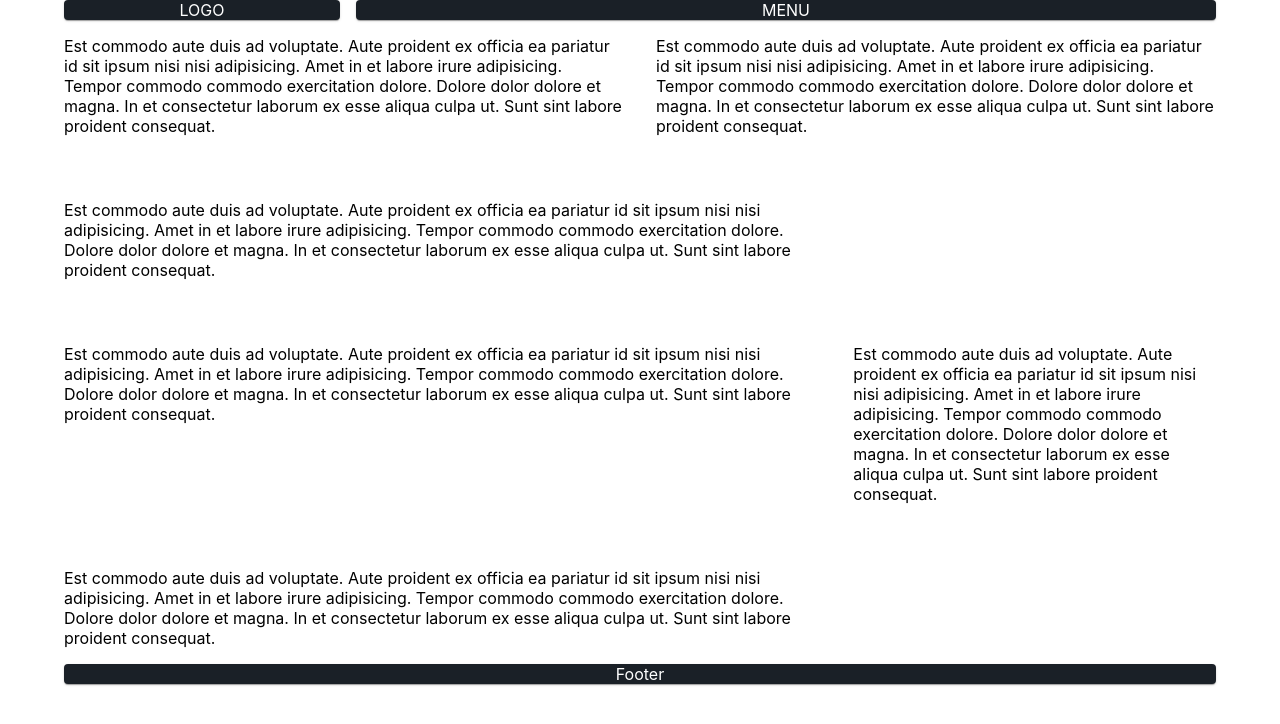
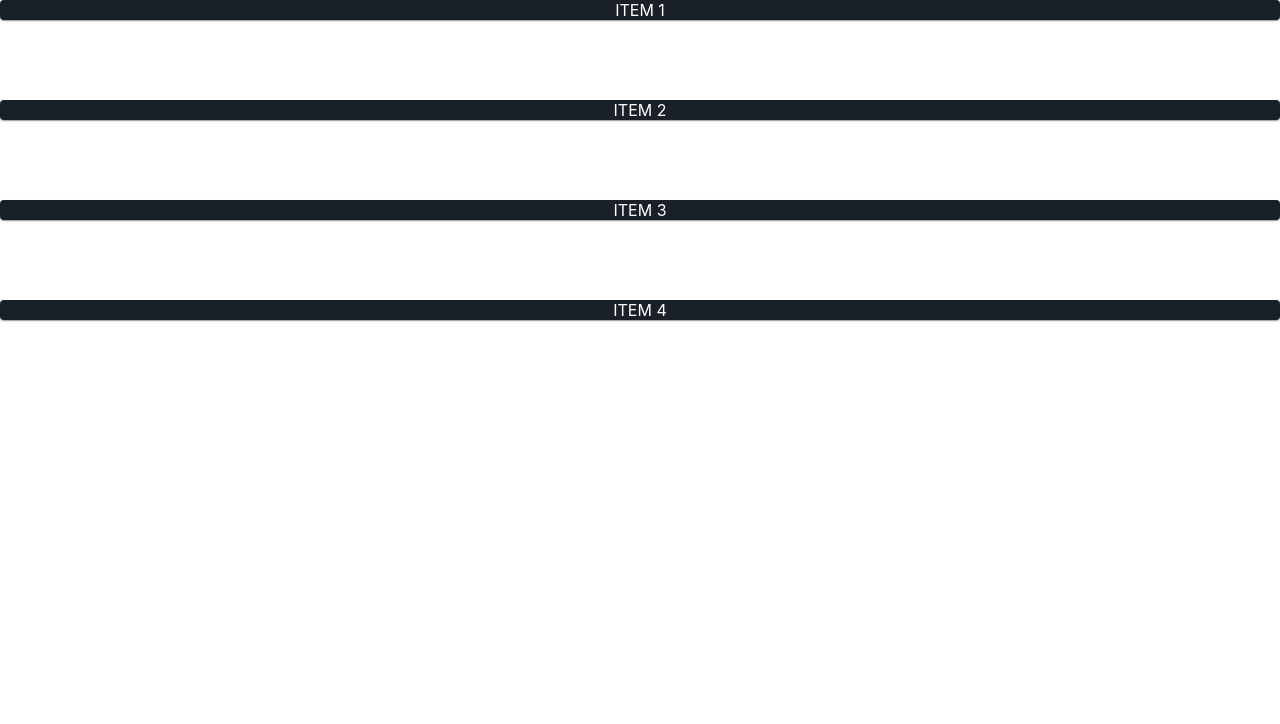
Before and after one commit to treinaweb/treinaweb-Material-UI-layout-Grid-system, a React (Create React App) app: page / in a window 1280 px wide. Shown: the top 724 px of the page. Built offline with nearby package versions, Linux system fonts and the light colour scheme.

Commit message:
03:09 - Row e column spacing

```diff
--- a/src/App.js
+++ b/src/App.js
@@ -69,7 +69,7 @@ function Layout() {
 function TabelaDeBreakpoints() {
 
   return (
-    <Grid container spacing={2}>
+    <Grid container rowSpacing={10} columnSpacing={{ xs: 1, sm: 5, md: 10 }}>
       <Grid item xs={6} sm={3} md={8} lg={12} xl={4}>
         <Item>ITEM 1</Item>
       </Grid>
@@ -93,7 +93,7 @@ function TabelaDeBreakpoints() {
 
 function App() {
   return (
-    <Layout />
+    <TabelaDeBreakpoints />
   );
 }
 
```
